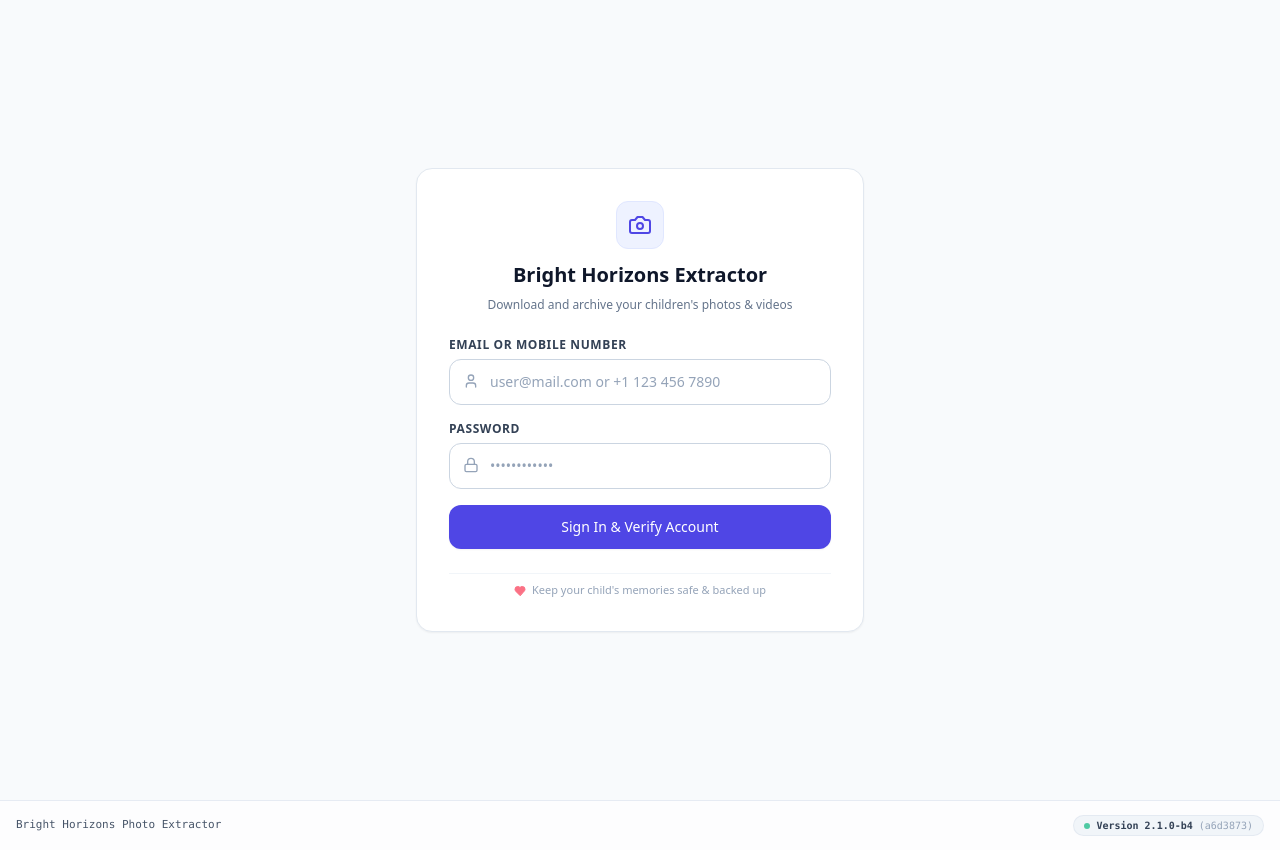
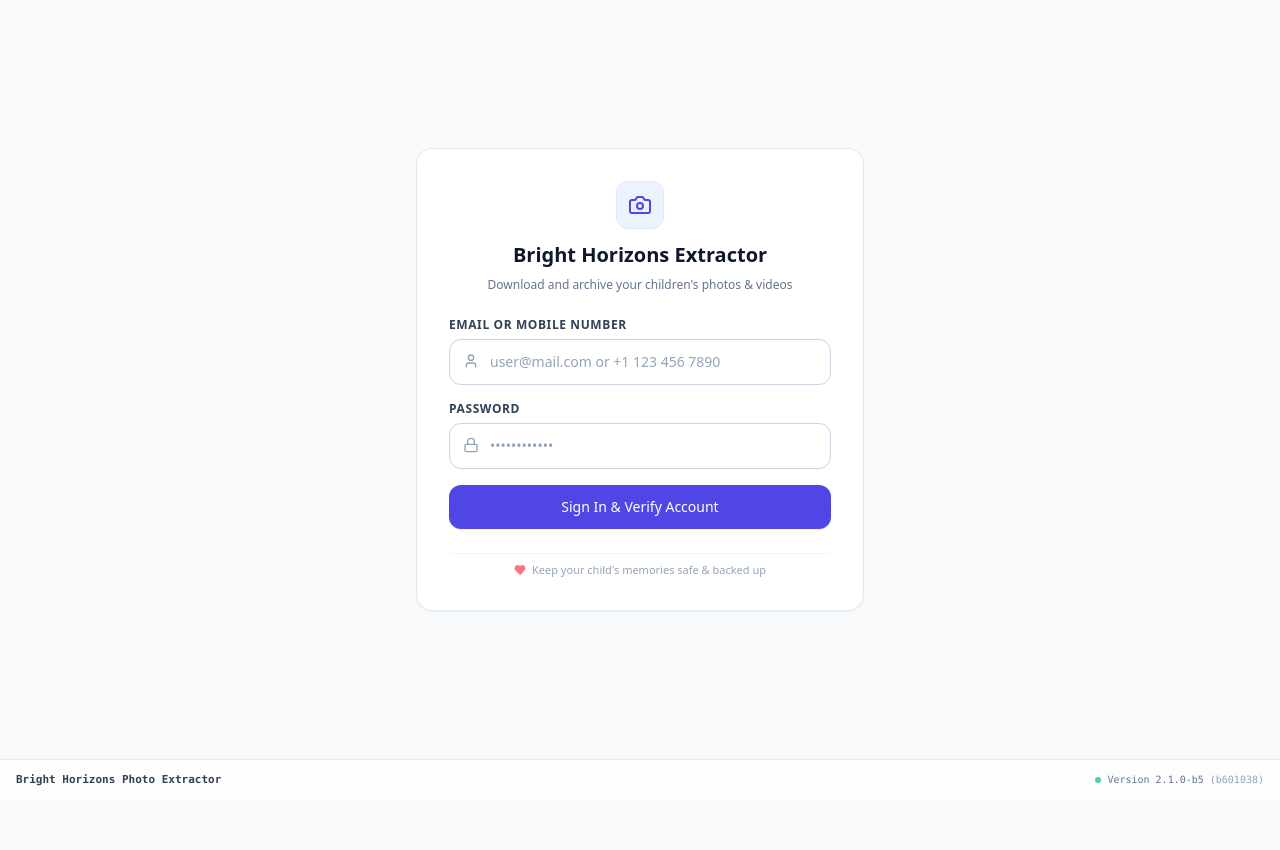
Before and after one commit to ceoloide/brighthorizon-photo-extractor, a React (Vite) app in the folder frontend/: page / in a window 1280 px wide. After the commit the page ends 800 px from the top, so only its background shows below. Built offline with nearby package versions, Linux system fonts and the light colour scheme; no server answers.

Commit message:
fix(layout): pin version footer layout cleanly across login and verification views

```diff
--- a/frontend/src/components/Footer.tsx
+++ b/frontend/src/components/Footer.tsx
@@ -5,14 +5,14 @@
   const { version, build, gitHash } = versionData;
 
   return (
-    <footer className="w-full py-3.5 px-4 text-center text-[11px] text-slate-500 font-mono border-t border-slate-200/80 bg-white/70 backdrop-blur-xs select-none mt-auto shrink-0 shadow-2xs">
-      <div className="max-w-7xl mx-auto flex flex-col sm:flex-row items-center justify-between gap-1.5 sm:gap-4">
-        <span className="font-medium text-slate-600">
+    <footer className="w-full py-3 px-4 text-center text-[11px] text-slate-500 font-mono border-t border-slate-200/80 bg-white/70 backdrop-blur-xs select-none mt-auto shrink-0 shadow-2xs">
+      <div className="max-w-7xl mx-auto flex flex-col sm:flex-row items-center justify-between gap-1 sm:gap-4">
+        <span className="font-semibold text-slate-700">
           Bright Horizons Photo Extractor
         </span>
-        <span className="inline-flex items-center gap-1.5 bg-slate-100 border border-slate-200/80 px-2.5 py-0.5 rounded-full text-[10px]">
+        <span className="inline-flex items-center gap-1.5 text-slate-500 text-[10px]">
           <span className="w-1.5 h-1.5 rounded-full bg-emerald-500 animate-pulse" />
-          <span className="font-bold text-slate-700">Version {version}-b{build}</span>
+          <span>Version {version}-b{build}</span>
           <span className="text-slate-400">({gitHash})</span>
         </span>
       </div>
--- a/frontend/src/components/LoginForm.tsx
+++ b/frontend/src/components/LoginForm.tsx
@@ -38,7 +38,7 @@
   }
 
   return (
-    <div className="min-h-screen flex flex-col justify-center items-center p-4 sm:p-6 bg-slate-50 font-sans">
+    <div className="flex-1 flex flex-col justify-center items-center p-4 sm:p-6 bg-slate-50 font-sans">
       <div className="max-w-md w-full bg-white rounded-2xl p-5 sm:p-8 border border-slate-200 shadow-sm space-y-6">
         {/* Header */}
         <div className="text-center space-y-2">
--- a/frontend/src/components/VerificationInterstitial.tsx
+++ b/frontend/src/components/VerificationInterstitial.tsx
@@ -109,7 +109,7 @@
   ];
 
   return (
-    <div className="min-h-screen flex flex-col justify-center items-center p-4 sm:p-6 bg-slate-50 font-sans">
+    <div className="flex-1 flex flex-col justify-center items-center p-4 sm:p-6 bg-slate-50 font-sans">
       <div className="max-w-2xl w-full bg-white rounded-2xl p-5 sm:p-8 border border-slate-200 shadow-sm space-y-6">
         {/* Header Banner */}
         <div className="flex flex-col sm:flex-row sm:items-center justify-between gap-3 pb-4 border-b border-slate-100">
--- a/frontend/src/version.json
+++ b/frontend/src/version.json
@@ -1,6 +1,6 @@
 {
   "version": "2.1.0",
-  "build": 4,
-  "gitHash": "a6d3873",
-  "buildTime": "2026-08-03T16:38:07Z"
+  "build": 5,
+  "gitHash": "b601038",
+  "buildTime": "2026-08-03T17:18:43Z"
 }
```
Also changed, not shown: 2 other files (tests, documents, lock files or other folders).
